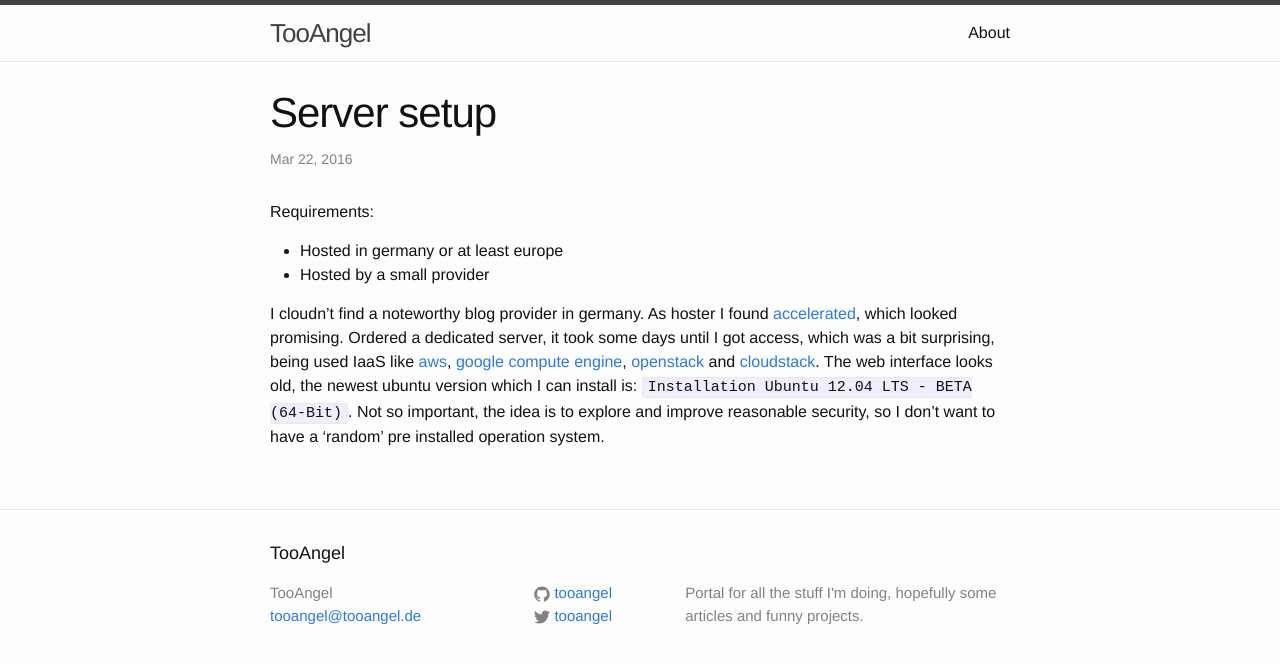
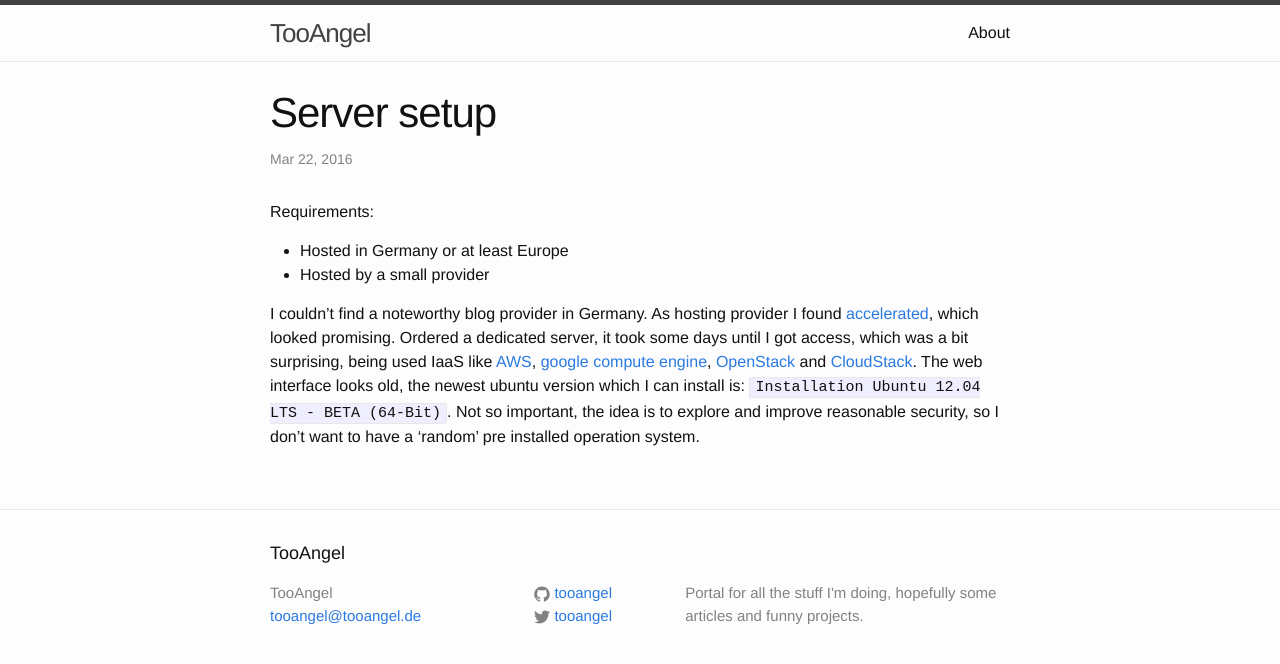
Before and after one commit to TooAngel/tooangel.de, a Jekyll site: the page built from _posts/2016-03-22-Server-setup.markdown, in a window 1280 px wide. Shown: the top 664 px of the page. Built offline with Jekyll 4.4.1, drawn with Linux system fonts in a browser that asks for light colours.

```diff
--- a/_posts/2016-03-22-Server-setup.markdown
+++ b/_posts/2016-03-22-Server-setup.markdown
@@ -10,13 +10,13 @@ categories:
 
 Requirements:
 
- - Hosted in germany or at least europe
+ - Hosted in Germany or at least Europe
  - Hosted by a small provider
 
-I cloudn't find a noteworthy blog provider in germany. As hoster I found
-[accelerated], which looked promising. Ordered a dedicated server, it took
-some days until I got access, which was a bit surprising, being used IaaS like
-[aws], [google compute engine], [openstack] and [cloudstack]. The web
+I couldn't find a noteworthy blog provider in Germany. As hosting provider I
+found [accelerated], which looked promising. Ordered a dedicated server, it
+took some days until I got access, which was a bit surprising, being used IaaS
+like [AWS], [google compute engine], [OpenStack] and [CloudStack]. The web
 interface looks old, the newest ubuntu version which I can install is:
 `Installation Ubuntu 12.04 LTS - BETA (64-Bit)`. Not so important,
 the idea is to explore and improve reasonable security, so I don't want
@@ -24,7 +24,7 @@ to have a 'random' pre installed operation system.
 
 
 [accelerated]: https://www.accelerated.de
-[aws]: https://aws.amazon.com/
-[cloudstack]: https://cloudstack.apache.org/
+[AWS]: https://aws.amazon.com/
+[CloudStack]: https://cloudstack.apache.org/
 [google compute engine]: https://cloud.google.com/compute/
-[openstack]: https://www.openstack.org/
+[OpenStack]: https://www.openstack.org/
```
Also changed, not shown: Gruntfile.js (added, +41 -0 lines), _posts/2016-03-23-Blog-setup.markdown (+16 -1 lines), about.md (+1 -1 lines), package.json (added, +19 -0 lines), 3 other files.
